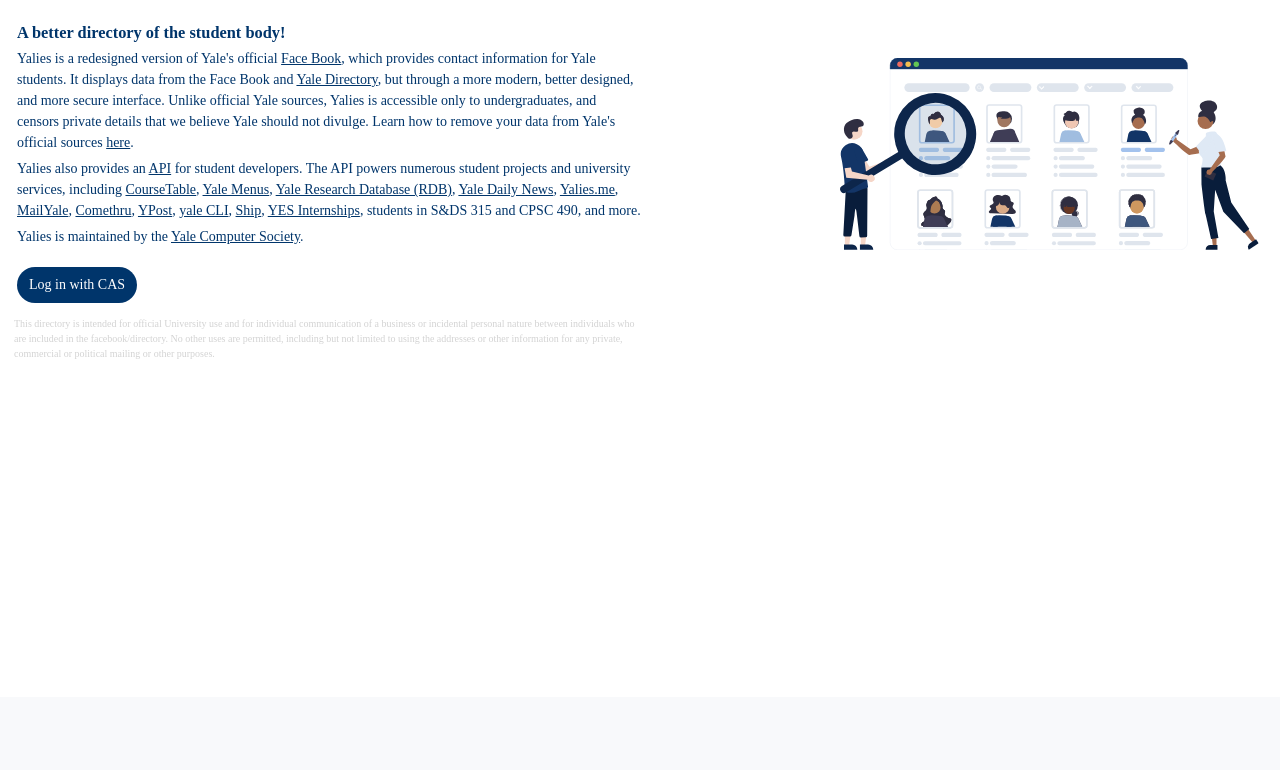
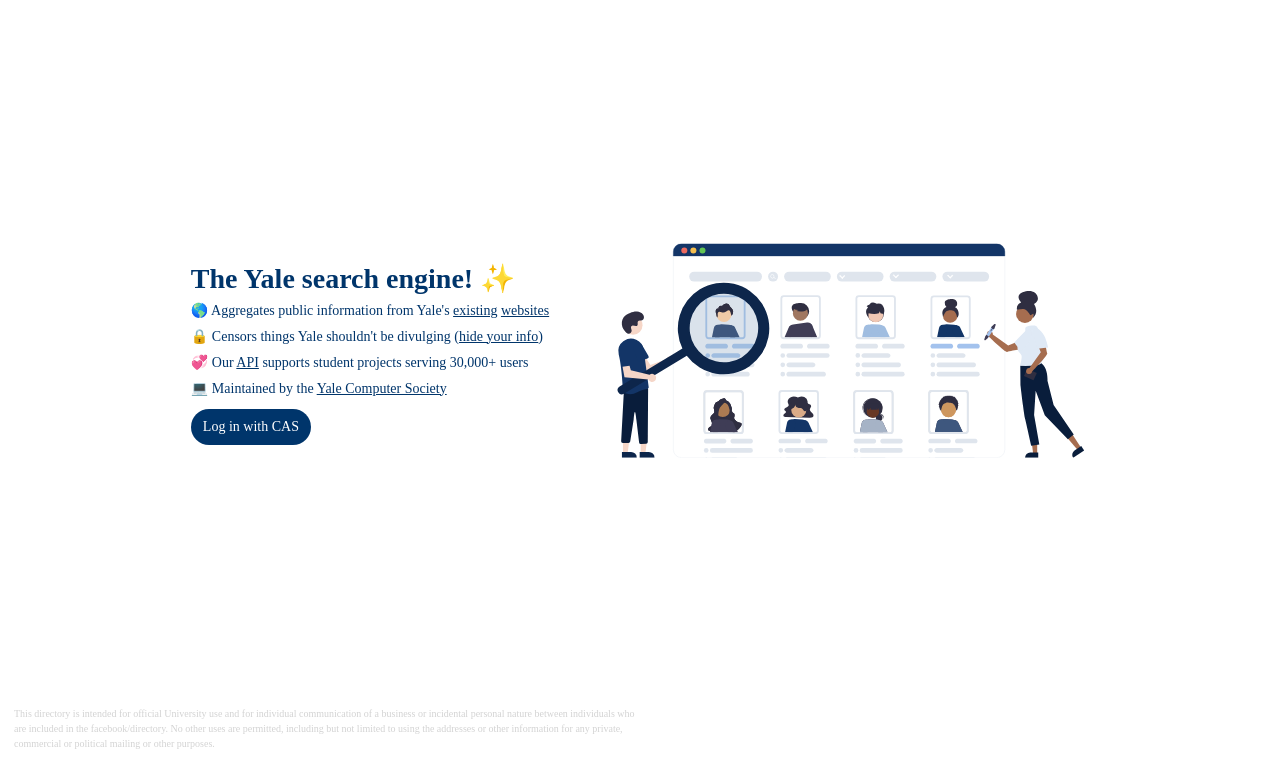
Before and after one commit to Yalies/api, a Flask app: page / in a window 1280 px wide. Shown: the part 103-873 px from the top of the page. Before the commit the page ends 462 px from the top, so only its background shows below. Run offline with Flask 3, Linux system fonts and the light colour scheme; some web fonts are replaced.

Commit message:
Massively clean up homepage

```diff
--- a/app/static/css/splash.css
+++ b/app/static/css/splash.css
@@ -1,32 +1,27 @@
 .splash {
     display: flex;
-	justify-content: space-between;
+    flex-direction: column;
+	justify-content: center;
     align-items: center;
-    gap: 10vw;
     position: relative;
 }
 .about {
-    width: 61.8%; /* Golden ratio */
+    margin: 40px 0;
 }
-.img {
-    width: 38.2%;
-}
-.img img {
+.splash img {
     max-width: 100%;
     max-height: 100%;
 }
 .action {
-    margin-top: 15px;
+    margin-top: 5px;
 }
-@media (max-width: 700px) {
+@media (min-width: 700px) {
     .splash {
-        flex-direction: column;
-        gap: 7vh;
+        flex-direction: row;
+        gap: 5vw;
+        min-height: 85vh;
     }
-    .about {
-        width: 100%;
-    }
-    .img {
-        width: 100%;
+    .splash img {
+        width: 38.2%;
     }
 }
--- a/app/templates/splash.html
+++ b/app/templates/splash.html
@@ -5,14 +5,13 @@
 {% block content %}
 <div class="splash">
     <div class="about">
-        <h3>A better directory of the student body!</h3>
-        <p>Yalies is a redesigned version of Yale's official <a href="https://students.yale.edu/facebook">Face Book</a>, which provides contact information for Yale students. It displays data from the Face Book and <a href="https://directory.yale.edu">Yale Directory</a>, but through a more modern, better designed, and more secure interface. Unlike official Yale sources, Yalies is accessible only to undergraduates, and censors private details that we believe Yale should not divulge. Learn how to remove your data from Yale's official sources <a href="faq">here</a>.</p>
-        <p>Yalies also provides an <a href="/apidocs">API</a> for student developers. The API powers numerous student projects and university services, including <a href="https://coursetable.com">CourseTable</a>, <a href="https://yalemenus.com">Yale Menus</a>, <a href="https://rdb.yale.edu">Yale Research Database (RDB)</a>, <a href="https://yaledailynews.com/blog/2020/12/03/40-2-percent-of-returning-student-athletes-take-leaves-of-absence-this-fall">Yale Daily News</a>, <a href="https://yalies.me">Yalies.me</a>, <a href="https://mailyale.com">MailYale</a>, <a href="https://comethru.io">Comethru</a>, <a href="https://ypost.app">YPost</a>, <a href="https://github.com/ErikBoesen/yale">yale CLI</a>, <a href="https://yaledailynews.com/blog/2021/02/11/ship-lets-yalies-play-matchmaker-with-peers">Ship</a>, <a href="https://www.internships.yesatyale.org/">YES Internships</a>, </a>students in S&DS 315 and CPSC 490, and more.</p>
-        <p>Yalies is maintained by the <a href="http://yalecomputersociety.org">Yale Computer Society</a>.</p>
+        <h1>The Yale search engine! ✨</h1>
+        <p>🌎 Aggregates public information from Yale's <a href="https://students.yale.edu/facebook">existing</a> <a href="https://directory.yale.edu">websites</a></p>
+        <p>🔒 Censors things Yale shouldn't be divulging (<a href="faq">hide your info</a>)</p>
+        <p>💞 Our <a href="/apidocs">API</a> supports student projects serving 30,000+ users</p>
+        <p>💻 Maintained by the <a href="http://yalecomputersociety.org">Yale Computer Society</a></p>
         <a class="action button" href="/login/">Log in with CAS</a>
     </div>
-    <div class="img">
-        <img class="splash-image" src="/static/images/splash.svg" alt="Abstract image of people using our website">
-    </div>
+    <img class="splash-image" src="/static/images/splash.svg" alt="Abstract image of people using our website">
 </div>
 {% endblock %}
```
